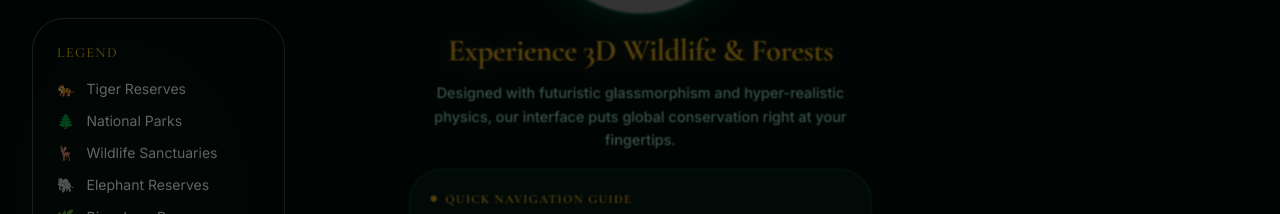
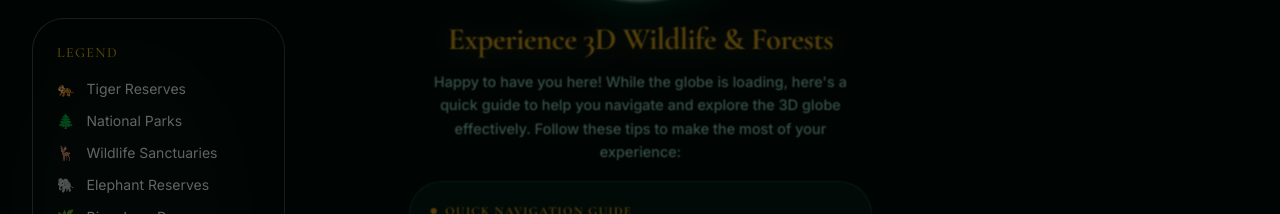
Before and after one commit to g4mt2fch8w-code/geo-globe, a React (Vite) app: page /globe in a window 1280 px wide. Shown: the part 395-609 px from the top of the page. Built offline with nearby package versions, Linux system fonts and the light colour scheme; grey boxes are pictures that could not be loaded; a web font is replaced by a local one.

Commit message:
fix: replace external gif with 100% reliable animated svg running tiger and update instruction wording

```diff
--- a/src/components/SplashScreen.tsx
+++ b/src/components/SplashScreen.tsx
@@ -102,7 +102,7 @@ export const SplashScreen: React.FC<{ onComplete: () => void }> = ({ onComplete
           className="space-y-4 max-w-md w-full"
         >
           <p className="text-xs sm:text-sm text-[#a7f3d0] leading-relaxed px-2 font-medium">
-            Designed with futuristic glassmorphism and hyper-realistic physics, our interface puts global conservation right at your fingertips.
+            Happy to have you here! While the globe is loading, here's a quick guide to help you navigate and explore the 3D globe effectively. Follow these tips to make the most of your experience:
           </p>
           <div className="bg-[#08221a]/90 p-4 sm:p-5 rounded-2xl border border-[#34d399]/30 text-left shadow-[0_10px_30px_rgba(0,0,0,0.5)] space-y-2.5">
             <h3 className="text-[#fbbf24] font-bold text-xs uppercase tracking-widest flex items-center gap-2">
```
